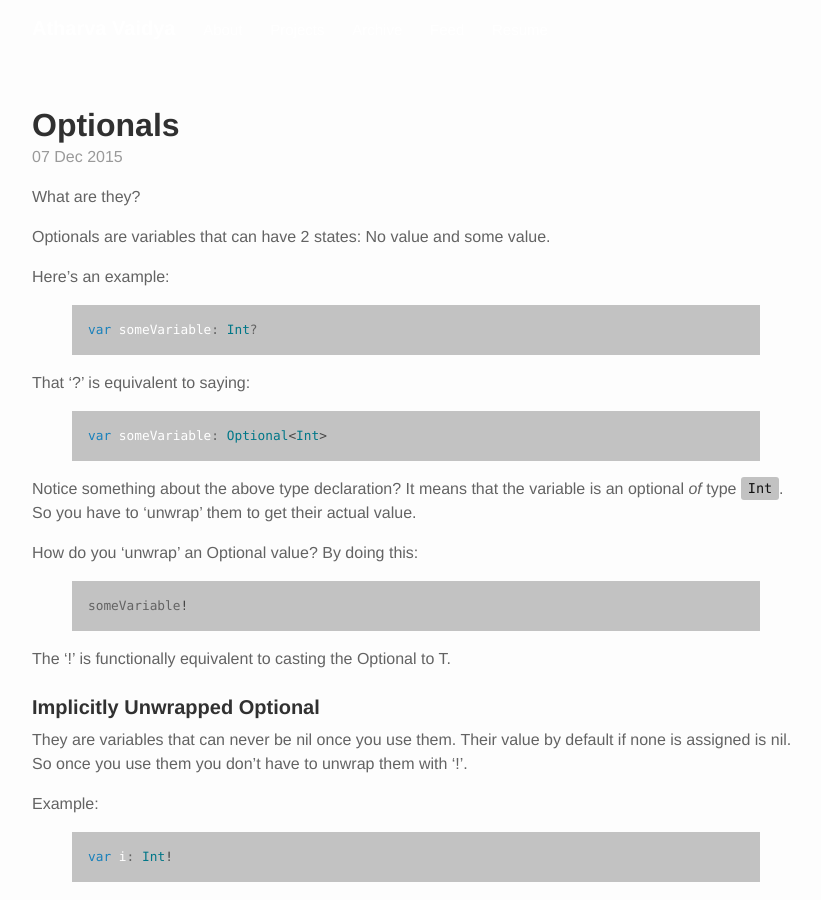
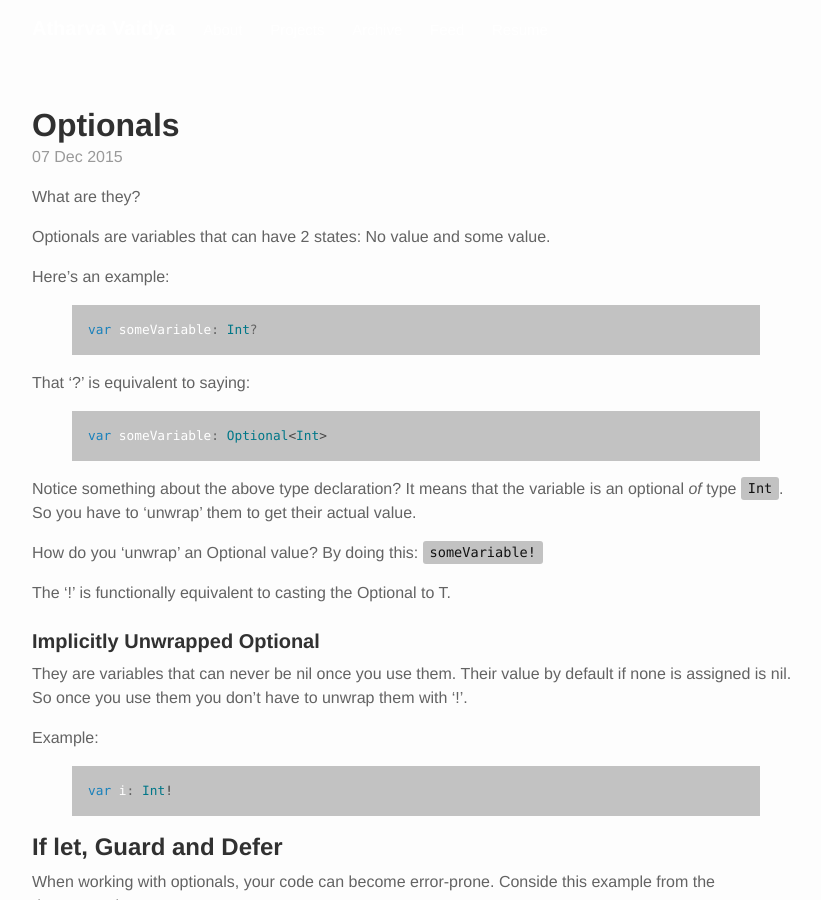
Before and after one commit to AtharvaVaidya/atharvavaidya.github.io, a Jekyll site: the page built from _posts/2015-12-07-Optionals.md, in a window 1280 px wide and 900 px high. Shown: the whole window, without its empty margins (224-1045 px from the left). Built offline with Jekyll 4.4.1, drawn with Linux system fonts in a browser that asks for light colours.

Commit message:
Update 2015-12-07-Optionals.md

```diff
--- a/_posts/2015-12-07-Optionals.md
+++ b/_posts/2015-12-07-Optionals.md
@@ -23,11 +23,7 @@ var someVariable: Optional<Int>
 
 Notice something about the above type declaration? It means that the variable is an optional *of* type `Int`. So you have to 'unwrap' them to get their actual value.
 
-How do you 'unwrap' an Optional value? By doing this:
-
-{%highlight swift%}
-someVariable!
-{%endhighlight%}
+How do you 'unwrap' an Optional value? By doing this: `someVariable!`
 
 The '!' is functionally equivalent to casting the Optional<T> to T.
 
```
